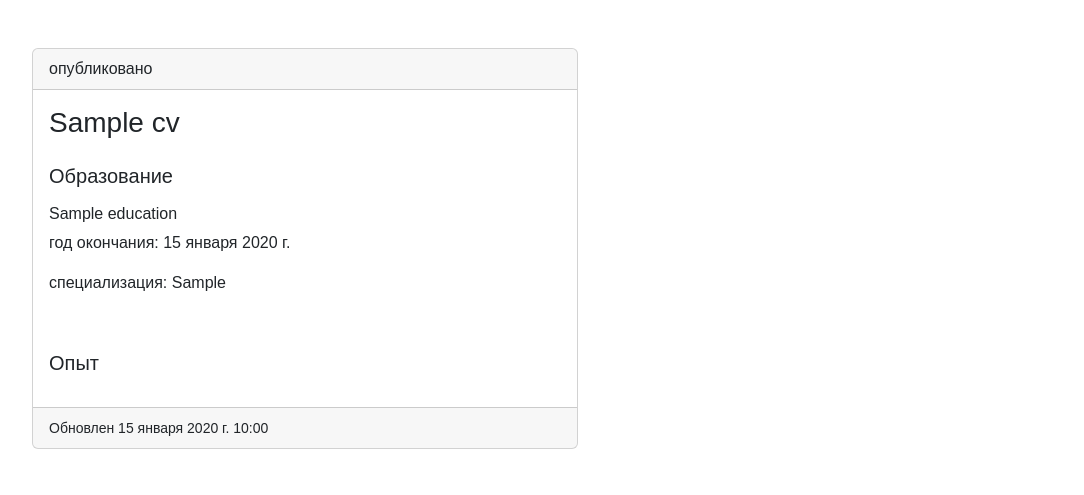
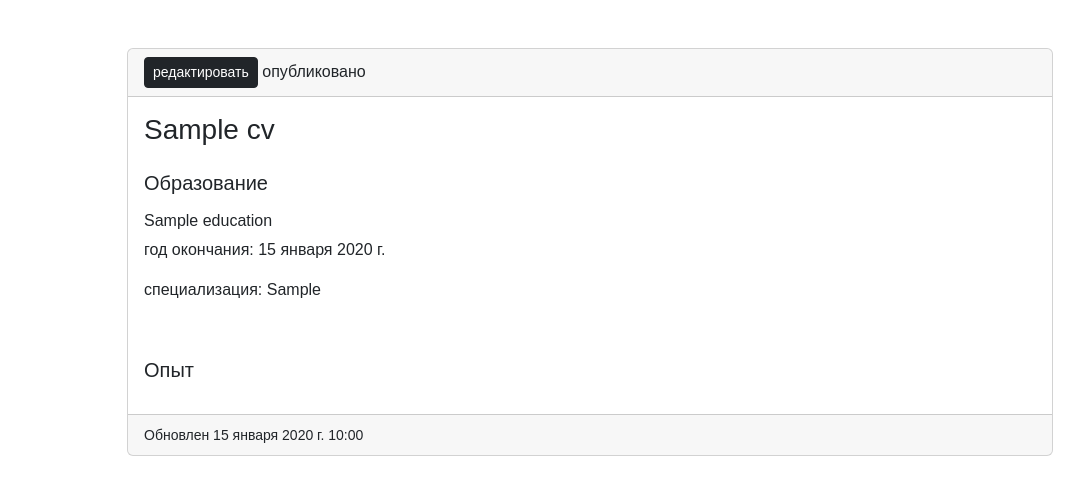
Before and after one commit to kuvatov/laboratory_68_team_7, a Django app: page /cv/1/ in a window 1280 px wide. Shown: the part 112-607 px from the top of the page, without its empty margins (50-1134 px from the left). Run offline with Django 4.2, Linux system fonts and the light colour scheme; tables that the repository leaves empty hold one stand-in row (values such as "Sample post"); parts of the project's set-up code (start-up, migrations or seed data) failed here and were passed over; some libraries are stand-ins or nearby versions.

Commit message:
добавлены кнопки в резюме детального просмотра, исправлена верстка детального просмотра

```diff
--- a/source/accounts/templates/partial/employee_detail.html
+++ b/source/accounts/templates/partial/employee_detail.html
@@ -10,7 +10,7 @@
     {% if user == user_obj %}
         {% if user_obj.CVs.all.count > 0 %}
             <h2 class="text-center">Ваши резюме</h2>
-            {% include "partial/cv_list.html" %}
+            {% include "partial/../../../webapp/templates/CV/partial/education_list.html" %}
         {% else %}
             <h2 class="text-center">Нет созданных резюме</h2>
         {% endif %}
--- a/source/webapp/templates/CV/cv_detailed.html
+++ b/source/webapp/templates/CV/cv_detailed.html
@@ -1,15 +1,17 @@
 {% extends "base.html" %}
 
 {% block content %}
-    <div class="row">
-        <div class="col-6">
+    <div class="row justify-content-center">
+        <div class="col-10">
             <div class="card">
                 <div class="card-header">
+                    <a href="{% url "cv_update" CV.pk %}" class="btn btn-dark btn-sm">редактировать</a>
                     {% if CV.is_published %}
                         опубликовано
                     {% else %}
                         не опубликовано
                     {% endif %}
+
                 </div>
                 <div class="card-body">
                     <h3 class="card-title mb-3">{{ CV.title }}</h3>
```
Also changed, not shown: source/webapp/templates/CV/partial/education_list.html (renamed from source/accounts/templates/partial/cv_list.html).
